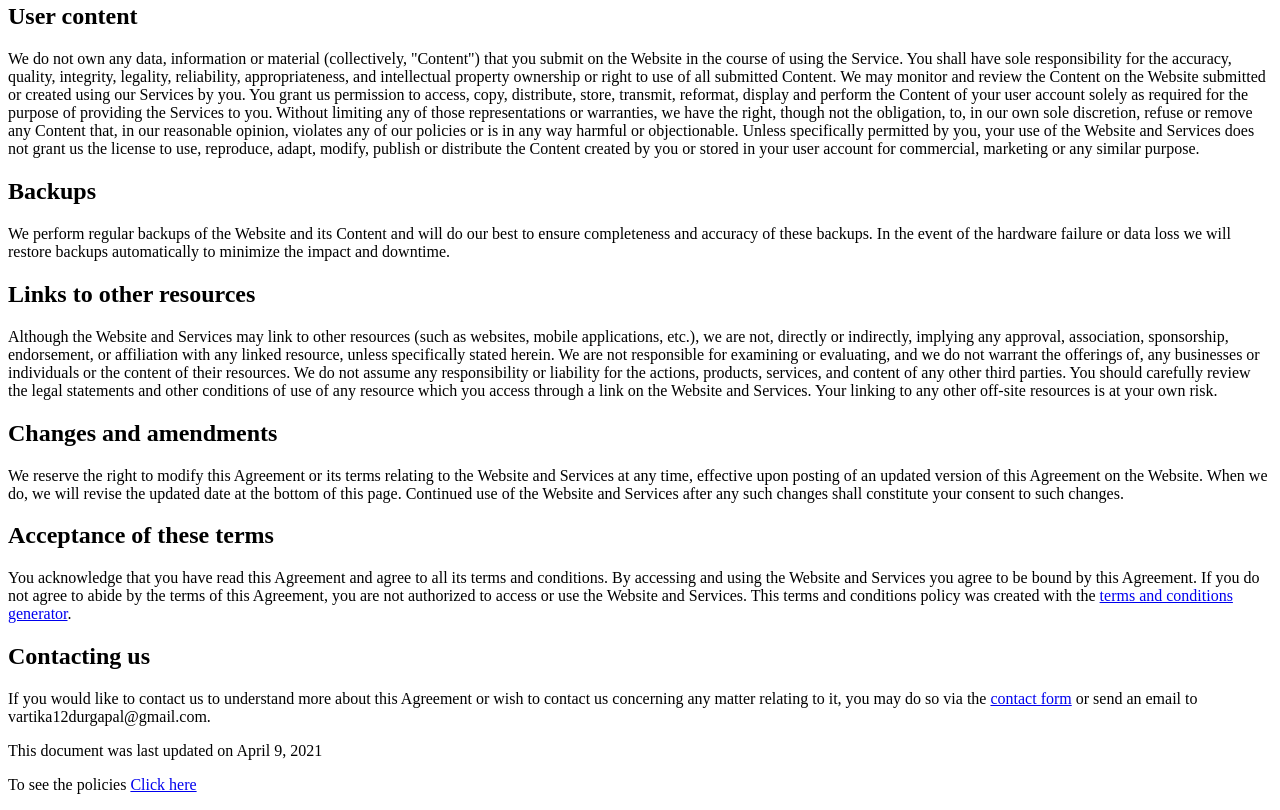
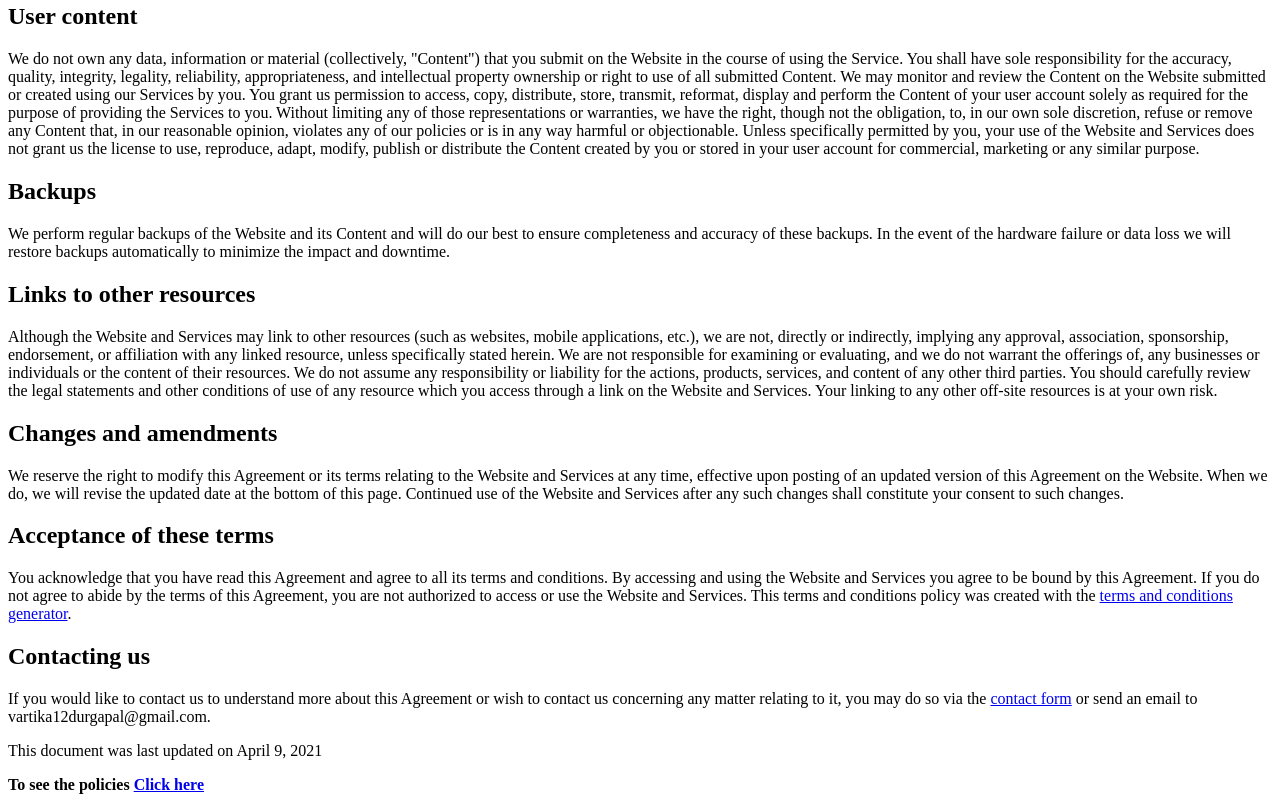
Before and after one commit to Learning-to-code12/policies, a plain HTML site: page index.html in a window 1280 px wide. Shown: the part 366-1176 px from the top of the page. Drawn offline with Linux system fonts and the light colour scheme.

Commit message:
Update index.html

```diff
--- a/index.html
+++ b/index.html
@@ -15,4 +15,4 @@
 <h2>Contacting us</h2>
 <p>If you would like to contact us to understand more about this Agreement or wish to contact us concerning any matter relating to it, you may do so via the <a target="_blank" rel="nofollow" href="https://afternoon-waters-49891.herokuapp.com/contact">contact form</a> or send an email to &#118;&#97;&#114;&#116;ika&#49;&#50;&#100;u&#114;g&#97;&#112;a&#108;&#64;g&#109;a&#105;l&#46;&#99;om.</p>
 <p>This document was last updated on April 9, 2021</p>
-<p>To see the policies   <a href="index.html">Click here</a></p>
+<p><strong>To see the policies   <a href="policy.html">Click here</a></strong></p>
```
